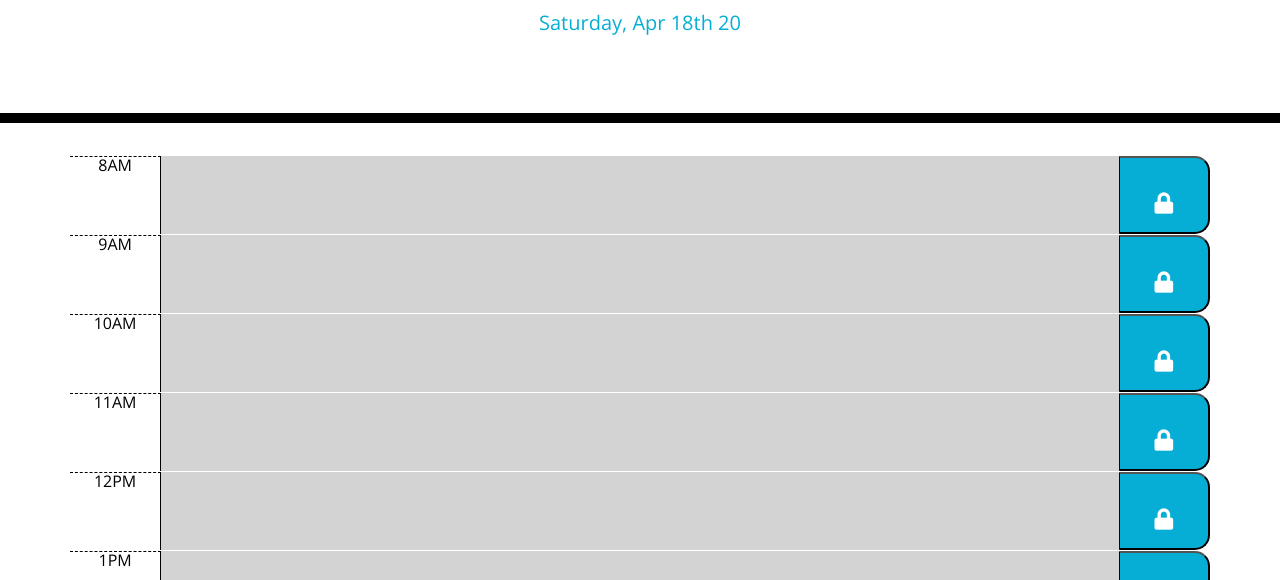
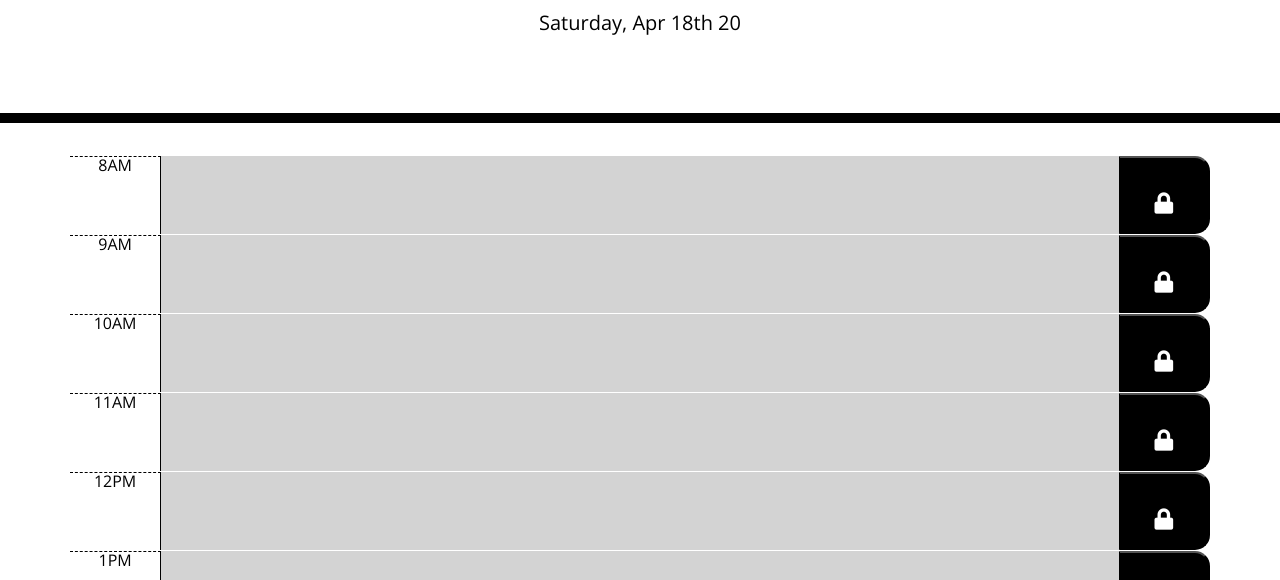
Before and after one commit to torreseam/Work-Day-Scheduler, a plain HTML site: page index.html in a window 1280 px wide. Shown: the part 181-761 px from the top of the page. Drawn offline with nearby package versions, Linux system fonts and the light colour scheme.

Commit message:
update css and js var

```diff
--- a/assets/script.js
+++ b/assets/script.js
@@ -7,7 +7,7 @@ console.log(currentDate);
 console.log(currentDay);
 
 $('#currentDay').append(currentDay + ", " + currentDate);
-$('#currentDay').css("color", "#06AED5");
+$('#currentDay').css("color", "#000000");
 
 // Storage of Tasks & Event Listener
 
--- a/assets/style.css
+++ b/assets/style.css
@@ -75,7 +75,7 @@ textarea{
   border-left: 1px solid black;
   border-top-right-radius: 15px;
   border-bottom-right-radius: 15px;
-  background-color: #06AED5;
+  background-color: black;
   color: white;
   width: 8%;
   text-align: center;
```
